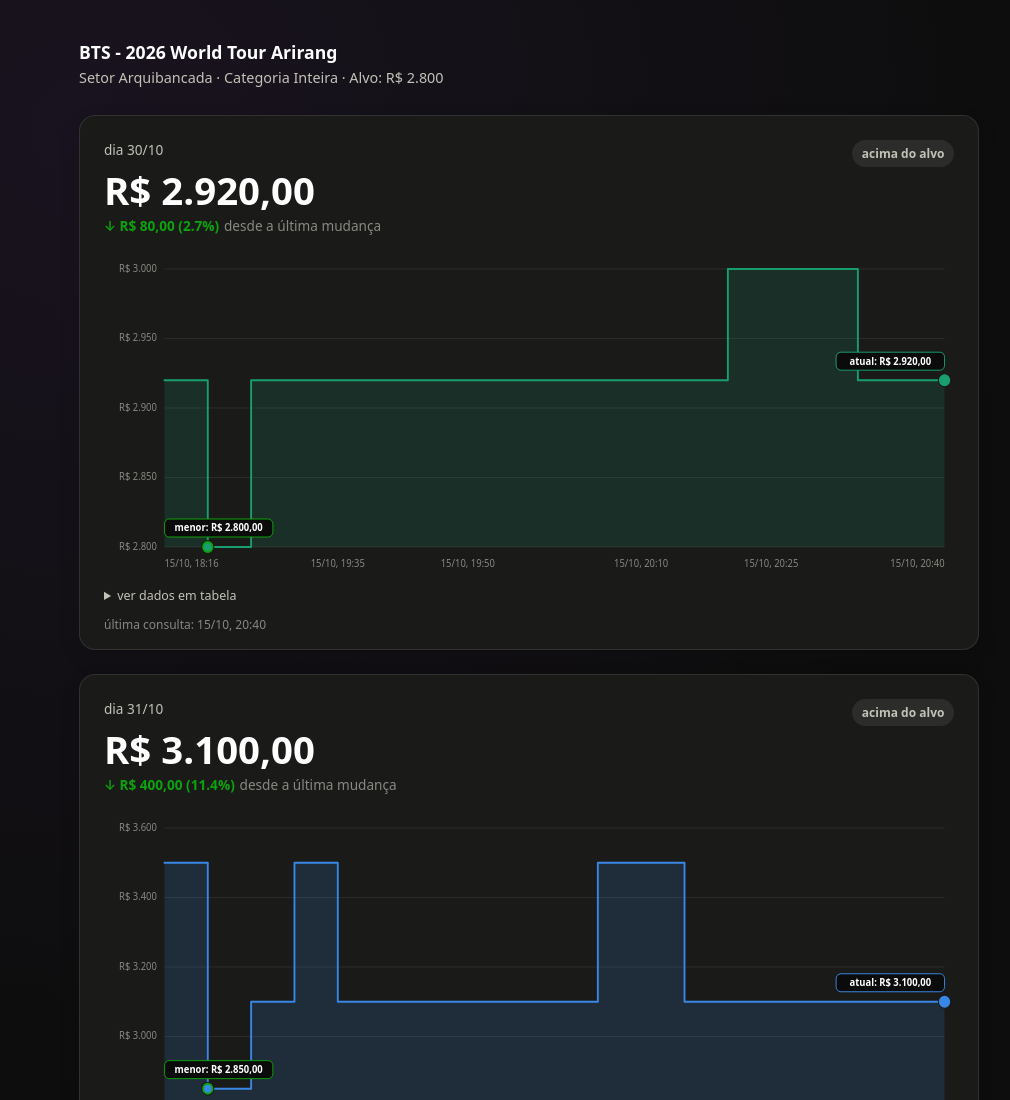
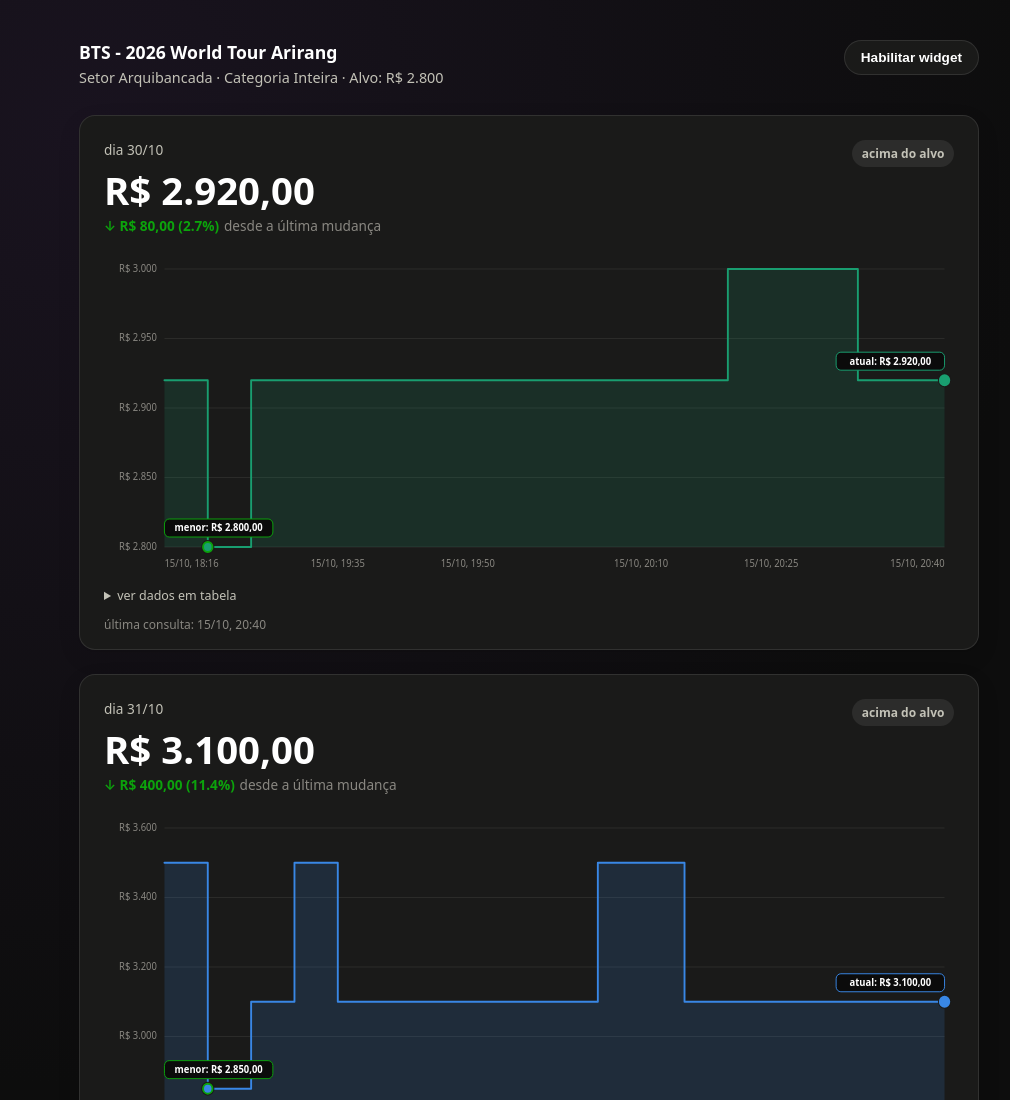
Before and after one commit to brendongit/bts2026, a plain HTML site: page index.html in a window 1280 px wide. Shown: the top 1100 px of the page, without its empty margins (111-1121 px from the left). Drawn offline with Linux system fonts and the light colour scheme.

Commit message:
Adiciona botão 'Habilitar widget' no dashboard
Abre widget/widget.html como popup pequeno (window.open com features
de janela sem barra de endereço/abas), posicionado no canto inferior
direito da tela do usuário. Não substitui o widget.html desktop fixado
via run-widget.sh (que sobrevive a reboot e fica sempre no topo) —
é uma forma rápida de abrir sem precisar rodar nada localmente.

```diff
--- a/index.html
+++ b/index.html
@@ -42,7 +42,28 @@
   }
   main { max-width: 900px; margin: 0 auto; }
   h1 { font-size: 1.1rem; font-weight: 600; margin: 0 0 0.25rem; }
-  .sub { color: var(--text-secondary); margin: 0 0 1.75rem; font-size: 0.9rem; }
+  .sub { color: var(--text-secondary); margin: 0; font-size: 0.9rem; }
+
+  .header-row {
+    display: flex;
+    align-items: flex-start;
+    justify-content: space-between;
+    gap: 1rem;
+    flex-wrap: wrap;
+    margin-bottom: 1.75rem;
+  }
+  .btn-widget {
+    flex: none;
+    background: var(--surface);
+    border: 1px solid var(--border);
+    color: var(--text-primary);
+    font-size: 0.85rem;
+    font-weight: 600;
+    padding: 0.55rem 1rem;
+    border-radius: 999px;
+    cursor: pointer;
+  }
+  .btn-widget:hover { background: rgba(255, 255, 255, 0.08); }
 
   .cards { display: grid; grid-template-columns: 1fr; gap: 1.5rem; }
 
@@ -131,8 +152,13 @@
 </head>
 <body>
 <main>
-  <h1>BTS - 2026 World Tour Arirang</h1>
-  <p class="sub">Setor Arquibancada · Categoria Inteira · Alvo: R$ 2.800</p>
+  <div class="header-row">
+    <div>
+      <h1>BTS - 2026 World Tour Arirang</h1>
+      <p class="sub">Setor Arquibancada · Categoria Inteira · Alvo: R$ 2.800</p>
+    </div>
+    <button id="btn-widget" class="btn-widget">Habilitar widget</button>
+  </div>
 
   <div class="cards" id="cards"></div>
 
@@ -140,6 +166,17 @@
 </main>
 
 <script>
+  document.getElementById("btn-widget").addEventListener("click", () => {
+    const w = 280, h = 250;
+    const left = Math.round(screen.width - w - 20);
+    const top = Math.round(screen.height - h - 60);
+    window.open(
+      "/widget/widget.html",
+      "bts-widget",
+      `width=${w},height=${h},left=${left},top=${top},resizable=yes,scrollbars=no,status=no,toolbar=no,menubar=no,location=no`
+    );
+  });
+
   const PRECO_ALVO = 2800;
   const DIAS = {
     dia30: { nome: "dia 30/10", corVar: "--series-dia30", washVar: "--series-dia30-wash" },
```
